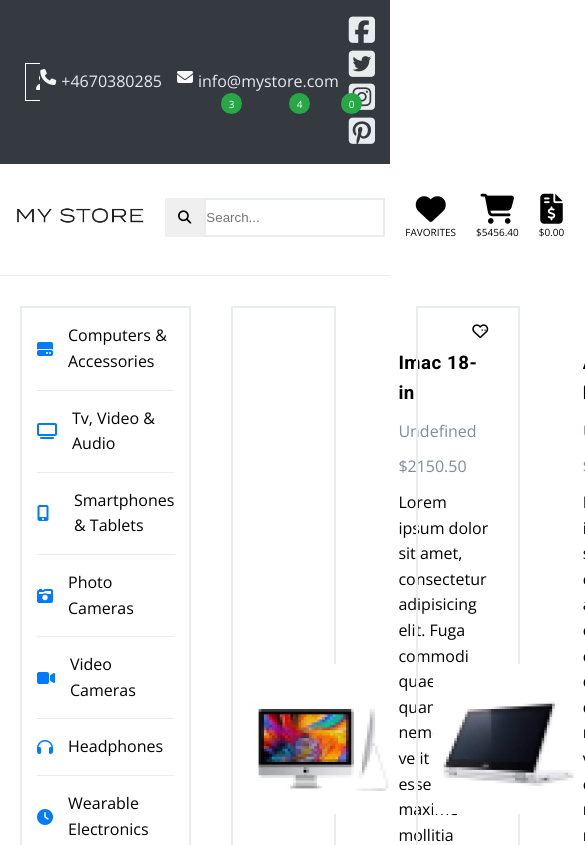
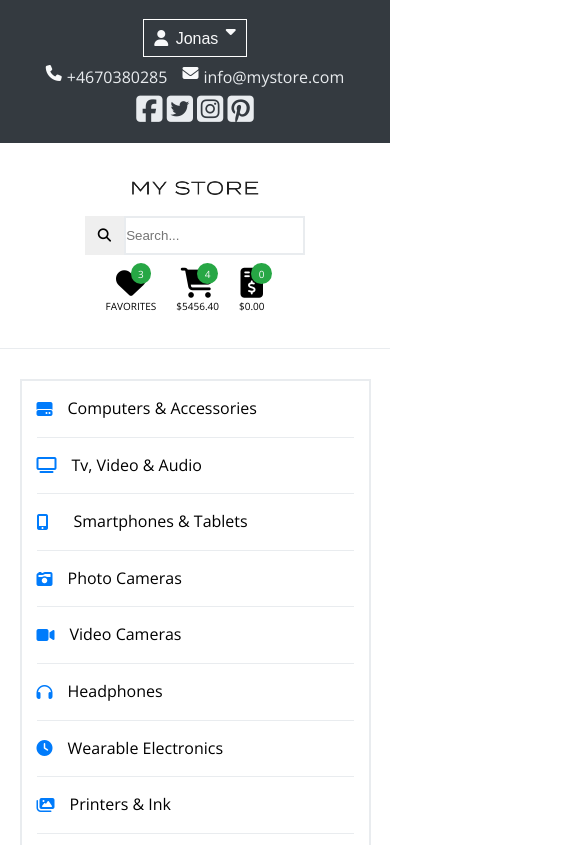
Before and after one commit to atenghamn/mockupWebShop, a plain HTML site: page index.html in a window 390 px wide. Shown: the top 845 px of the page, 585 px wide, since content can reach past the window. Drawn offline with nearby package versions, Linux system fonts and the light colour scheme.

Commit message:
Bugfix: green badges  in the topmenu below 700px.

```diff
--- a/css/layout.css
+++ b/css/layout.css
@@ -5,7 +5,7 @@
 .max-width-50{ max-width: 50%; }
 .max-width-card{ max-width: 85%;}
 .max-width-card-fs {max-width: 28%;}
-
+.menu-min-width{ min-width: 21%;}
 
 /******************************
 ********* Margins *************
@@ -142,22 +142,10 @@
 /*********************************
 ***** Badges and Buttons *********
 *********************************/
-.icon-badge-1{
-    top: 93px;
-    right: 28px;
-    padding: var(--distance-1) var(--distance-3);
-}
-
-.icon-badge-2{
-    top: 93px;
-    right: 80px;
-    padding: var(--distance-1) var(--distance-3);
-}
-
-.icon-badge-3{
-    top: 93px;
-    right: 148px;
-    padding: var(--distance-1) var(--distance-3);
+.icon-badge{
+  margin-left: 20px;
+  margin-top: -5px;
+  padding: var(--distance-1) var(--distance-3);
 }
 
 .icon-sqr {
--- a/css/mediaquary.css
+++ b/css/mediaquary.css
@@ -0,0 +1,73 @@
+/*********************************************
+************** at 1920px *********************
+*********************************************/
+@media screen and (max-width: 120em) {
+    .menu-width{margin-left: 6rem;}
+    .f-width{max-width: 27%;}
+
+
+    .icon-badge{
+        margin-left: 20px;
+        margin-top: -5px;
+        padding: var(--distance-1) var(--distance-3)
+
+    }
+
+    .icon-badge{
+        margin-left: 20px;
+        margin-top: -5px;
+        padding: var(--distance-1) var(--distance-3)
+    }
+}
+
+/*********************************************
+************** at 1700px *********************
+*********************************************/
+@media only screen and (max-width: 106.25em) {
+   .f-width{ max-width: 28%; margin-left: auto; margin-right: auto;}
+   .menu-width{ min-width: 25%; margin-left:3rem;}
+
+}
+
+/*********************************************
+************** at 1500px *********************
+*********************************************/
+@media only screen and (max-width: 93.75em) {
+    .f-width{ max-width: 45%; margin-left: auto; margin-right: auto;}
+
+ }
+
+ /*********************************************
+************** at 1000px *********************
+*********************************************/
+@media only screen and (max-width: 62.5em) {
+    .f-width{ max-width: 75%; margin-left: auto; margin-right: auto;}
+    .menu-width{ min-width: 25%; margin-left:3rem;}
+
+ }
+
+ /*********************************************
+************** at 900px *********************
+*********************************************/
+@media only screen and (max-width: 56.25em) {
+    .f-width {flex-direction: column; min-width: 90%; max-width: 90%; margin-right: auto; margin-left:auto;}
+    .menu-width{ min-width: 90%; max-width: 90%; margin-right: auto; margin-left:auto;}
+    .sms-selector {flex-direction: column; align-items: center;}
+}
+
+/*********************************************
+************** at 700px *********************
+*********************************************/
+@media only screen and (max-width: 43.75em) {
+    .top-selector { flex-direction: column; flex-wrap: wrap; }
+    .nav-selector { flex-direction: column;  }
+    .sm-margin {margin: 4px;}
+
+
+}
+
+/*********************************************
+************** at 350px *********************
+*********************************************/
+
+/* Gör textstorleken mindre */
--- a/index.html
+++ b/index.html
@@ -21,10 +21,10 @@
 <body>
     <!-- Top Bar-->
     <header>
-        <nav class="d-flex max width justify-content-between align-items-center mx-auto p-6 bg-primary">
+        <nav class="d-flex max width justify-content-between align-items-center mx-auto p-6 bg-primary top-selector">
             <!-- Left button -->
             <div class="dropdown">
-            <button class="drop-btn bg-transparent text-size-sm border-small-white text-color-light ml-4">
+            <button class="drop-btn bg-transparent text-size-sm border-small-white text-color-light ml-4 sm-margin">
                 <div class="d-flex mb-3">
                     <i class="fas fa-user ml-4 mt-4"></i>
                     <p class="mt-4 ml-3">Jonas</p>
@@ -38,7 +38,7 @@
         </div>
     </div>
             <!--Contoner for the two fields in the middle -->
-            <div class="d-flex text-size-sm text-color-light mr-4">
+            <div class="d-flex text-size-sm text-color-light mr-4 sm-margin">
                 <!-- Tel Contact -->
                 <div class="d-flex ">
                     <i class="fas fa-phone mr-2"></i>
@@ -53,7 +53,7 @@
             </div>
 
             <!-- The Social Media Icons -->
-            <div>
+            <div sm-margin>
 
 
                 <a href="https://www.facebook.com"class="fab fa-facebook-square text-color-light-grey text-size-xxl text-decoration-none"></a>
@@ -71,16 +71,16 @@
     </header>
 
     <!-- Searchbar & Navigation -->
-    <section class="d-flex align-items-center justify-content-between mt-6 p-6">
+    <section class="d-flex align-items-center justify-content-between mt-6 p-6 nav-selector">
 
         <!-- Logo left side -->
-        <div>
+        <div class="sm-margin">
             <img class="logo-small-width" src="images/logo/logo.png" alt="logo">
         </div>
 
 
         <!-- Searchbar -->
-        <form action="" class="d-flex flex-grow mr-8 ml-8">
+        <form action="" class="d-flex flex-grow mr-8 ml-8 sm-margin">
             <div class="d-flex flex-grow mb-2">
                 <button class=" fas fa-search icon-form-control"></button>
                 <input class ="d-flex flex-grow border-sm" type="text" placeholder="Search..." class="form-control border-sm border-radius lh-md p-4 min-width-xxl">
@@ -89,24 +89,24 @@
 
 
        <!-- 3 Icons right side -->
-       <div class="d-flex justify-content-between mb-2 hoverable">
+       <div class="d-flex justify-content-between mb-2 hoverable sm-margin sm-spacing">
         <div class="d-flex flex-column align-items-center">
-            <i class="fas fa-heart position-relative text-size-xxl"></i>
-            <p class=" text-size-xxs bg-nice-price circle p-2 text-color-light position-absolute icon-badge-3">3</p>
+            <i class="fas fa-heart text-size-xxl position-relative"></i>
+            <p class=" text-size-xxs bg-nice-price circle p-2 text-color-light position-absolute icon icon-badge">3</p>
             <p class="text-uppercase text-size-xxs"> Favorites </p>
 
         </div>
 
-        <div class="d-flex flex-column align-items-center ml-8 hoverable">
-            <i class="fas fa-shopping-cart position-relative text-size-xxl"></i>
-            <p class=" text-size-xxs bg-nice-price circle p-2 text-color-light icon-badge-2 position-absolute">4</p>
+        <div class="d-flex flex-column align-items-center ml-8">
+            <i class="fas fa-shopping-cart text-size-xxl position-relative"></i>
+            <p class=" text-size-xxs bg-nice-price circle p-2 text-color-light position-absolute icon-badge">4</p>
             <p class="text-uppercase text-size-xxs"> $5456.40 </p>
 
         </div>
 
-        <div class="d-flex flex-column align-items-center ml-8 mr-8 hoverable">
-            <i class="fas fa-file-invoice-dollar position-relative text-size-xxl"></i>
-            <p class=" text-size-xxs bg-nice-price circle p-2 text-color-light icon-badge-1 position-absolute">0</p>
+        <div class="d-flex flex-column align-items-center ml-8 mr-8">
+            <i class="fas fa-file-invoice-dollar text-size-xxl position-relative"></i>
+            <p class=" text-size-xxs bg-nice-price circle p-2 text-color-light position-absolute icon-badge">0</p>
             <p class="text-uppercase text-size-xxs"> $0.00 </p>
 
         </div>
@@ -120,10 +120,10 @@
     <div class="bar-height bg-light-grey mt-6"></div>
 
     <!-- Side Menu & Product Cards -->
-    <section class="d-flex">
+    <section class="d-flex sms-selector">
          <!-- Side Menu-->
-        <div>
-            <ul class="border-sm mt-12 ml-8">
+        <div class="menu-min-width menu-width">
+            <ul class="border-sm mt-12">
                 <li class="d-flex  align-items-center p-6 menu">
                     <i class="fas fa-hdd text-secondary"></i>
                     <p class="ml-6">Computers & Accessories</p>
@@ -195,9 +195,9 @@
 
 
         <!-- Product Cards -->
-        <div class="d-flex flex-wrap ">
+        <div class="d-flex flex-wrap">
               <!--Rectangle with grey borders -->
-            <div class="d-flex align-items-center border-sm mt-12 ml-16 mr-16 p-6 position-relative max-width-card-fs">
+            <div class="d-flex align-items-center border-sm mt-12 ml-16 mr-16 p-6 position-relative max-width-card-fs f-width">
 
             <div class="d-flex">
                 <!-- Image -->
@@ -236,7 +236,7 @@
             </div>
             </div>
              <!--Rectangle with grey borders -->
-             <div class="d-flex align-items-center border-sm mt-12 ml-16 mr-16 p-6 position-relative max-width-card-fs">
+             <div class="d-flex align-items-center border-sm mt-12 ml-16 mr-16 p-6 position-relative max-width-card-fs f-width">
 
                 <div class="d-flex">
                     <!-- Image -->
@@ -273,7 +273,7 @@
                 </div>
                 </div>
                 <!--Rectangle with grey borders -->
-             <div class="d-flex align-items-center border-sm mt-12 ml-16 mr-16 p-6 position-relative max-width-card-fs ">
+             <div class="d-flex align-items-center border-sm mt-12 ml-16 mr-16 p-6 position-relative max-width-card-fs f-width">
 
                 <div class="d-flex">
                     <!-- Image -->
@@ -312,7 +312,7 @@
                 </div>
                 </div>
                  <!--Rectangle with grey borders -->
-            <div class="d-flex align-items-center border-sm mt-12 ml-16 mr-16 p-6 position-relative max-width-card-fs">
+            <div class="d-flex align-items-center border-sm mt-12 ml-16 mr-16 p-6 position-relative max-width-card-fs f-width">
 
                 <div class="d-flex">
                     <!-- Image -->
@@ -347,7 +347,7 @@
                 </div>
                 </div>
                  <!--Rectangle with grey borders -->
-                 <div class="d-flex align-items-center border-sm mt-12 ml-16 mr-16 p-6 position-relative max-width-card-fs">
+                 <div class="d-flex align-items-center border-sm mt-12 ml-16 mr-16 p-6 position-relative max-width-card-fs f-width">
 
                     <div class="d-flex">
                         <!-- Image -->
@@ -382,7 +382,7 @@
                     </div>
                     </div>
                     <!--Rectangle with grey borders -->
-                 <div class="d-flex align-items-center border-sm mt-12 ml-16 mr-16 p-6 position-relative max-width-card-fs">
+                 <div class="d-flex align-items-center border-sm mt-12 ml-16 mr-16 p-6 position-relative max-width-card-fs f-width">
 
                     <div class="d-flex">
                         <!-- Image -->
@@ -420,7 +420,7 @@
                     </div>
                     </div>
                             <!--Rectangle with grey borders -->
-                 <div class="d-flex align-items-center border-sm mt-12 ml-16 mr-16 p-6 position-relative max-width-card-fs">
+                 <div class="d-flex align-items-center border-sm mt-12 ml-16 mr-16 p-6 position-relative max-width-card-fs f-width">
 
                     <div class="d-flex">
                         <!-- Image -->
@@ -431,7 +431,8 @@
                         <div class="d-flex flex-row-reverse icon-container position-relative hoverable">
                             <i class=" far fa-heart icon position-absolute" ></i>¨
                             <i class= "fas fa-heart position-absolute"></i>
-                        </div>                        <h3 class="mb-4">Smartwatch</h3>
+                        </div>
+                        <h3 class="mb-4">Smartwatch</h3>
 
                         <p class="text-primary-light mb-4">Undefined</p>
                         <p class="text-primary-light mb-4">$499.99</p>
@@ -458,7 +459,7 @@
                     </div>
                     </div>
                             <!--Rectangle with grey borders -->
-                 <div class="d-flex align-items-center border-sm mt-12 ml-16 mr-16 p-6 position-relative max-width-card-fs">
+                 <div class="d-flex align-items-center border-sm mt-12 ml-16 mr-16 p-6 position-relative max-width-card-fs f-width">
 
                     <div class="d-flex">
                         <!-- Image -->
@@ -496,7 +497,7 @@
                     </div>
                     </div>
                           <!--Rectangle with grey borders -->
-                 <div class="d-flex align-items-center border-sm mt-12 ml-16 mr-16 p-6 position-relative max-width-card-fs">
+                 <div class="d-flex align-items-center border-sm mt-12 ml-16 mr-16 p-6 position-relative max-width-card-fs f-width">
 
                     <div class="d-flex">
                         <!-- Image -->
@@ -529,7 +530,7 @@
                     </div>
                     </div>
                     <!--Rectangle with grey borders -->
-                 <div class="d-flex align-items-center border-sm mt-12 ml-16 mr-16 p-6 position-relative max-width-card-fs">
+                 <div class="d-flex align-items-center border-sm mt-12 ml-16 mr-16 p-6 position-relative max-width-card-fs f-width">
 
                     <div class="d-flex">
                         <!-- Image -->
@@ -567,7 +568,7 @@
                     </div>
                     </div>
                             <!--Rectangle with grey borders -->
-                 <div class="d-flex align-items-center border-sm mt-12 ml-16 mr-16 p-6 position-relative max-width-card-fs">
+                 <div class="d-flex align-items-center border-sm mt-12 ml-16 mr-16 p-6 position-relative max-width-card-fs f-width">
 
                     <div class="d-flex">
                         <!-- Image -->
@@ -606,7 +607,7 @@
                     </div>
                     </div>
                             <!--Rectangle with grey borders -->
-                 <div class="d-flex align-items-center border-sm mt-12 ml-16 mr-16 p-6 position-relative max-width-card-fs">
+                 <div class="d-flex align-items-center border-sm mt-12 ml-16 mr-16 p-6 position-relative max-width-card-fs f-width">
 
                     <div class="d-flex">
                         <!-- Image -->
```
Also changed, not shown: 1 other file.
